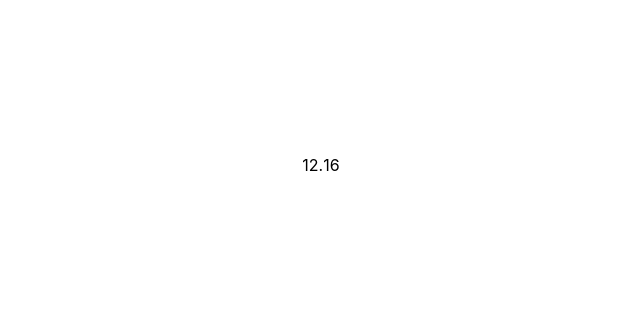
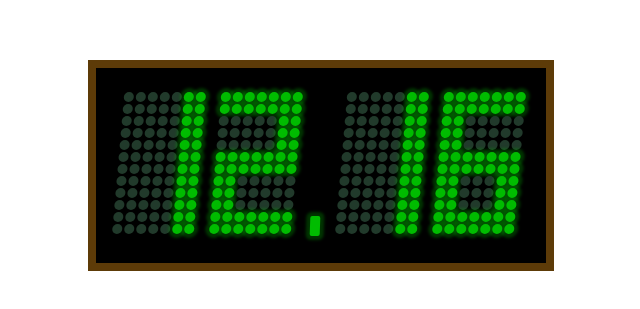
Before and after one commit to aliksander85/soviet-clocks, a React (Create React App) app: page / in a window 1280 px wide. Shown: the part 235-544 px from the top of the page, without its empty margins (319-959 px from the left). Built offline with nearby package versions, Linux system fonts and the light colour scheme.

Commit message:
[feat]: styles for digits and dot blinking

```diff
--- a/src/App.scss
+++ b/src/App.scss
@@ -1,3 +1,12 @@
+$green: rgb(0, 188, 0);
+$greenshadow: rgba(0, 188, 0, 0.28);
+$darkGreen: #213a2b;
+
+@mixin active-item() {
+	background-color: $green;
+	box-shadow: 0 0 3px 4px $greenshadow;
+}
+
 .app {
 	display: flex;
 	align-items: center;
@@ -11,31 +20,184 @@
 }
 
 .clocks {
-	display: flex;
-	flex-direction: row;
+	width: 420px;
+	padding: 20px 15px;
+	background-color: #000;
+	position: relative;
+	border: 8px solid rgb(93, 59, 8);
+
+	&__part {
+		display: inline-block;
+	}
+	&__point {
+		display: inline-block;
+	}
 }
 
 .part {
-	display: flex;
-	flex-direction: row;
+	&__digit {
+		display: inline-block;
+	}
 }
 
 .point {
-	&__sign {
-		animation: blink 1s infinite;
-	}
+	display: inline-block;
+	width: 10px;
+	height: 20px;
+	padding: 2px 4px;
+	margin: 1px 10px 1px 1px;
+	transform: skew(-2deg);
+}
+
+.point-sign {
+	position: relative;
+	float: left;
+	margin: 0;
+	width: 10px;
+	height: 20px;
+	border-radius: 2px;
+	animation: blink 1s infinite;
 }
 @keyframes blink {
 	0% {
-		color: #fff;
+		background-color: $darkGreen;
 	}
 	30% {
-		color: #fff;
+		background-color: $darkGreen;
 	}
 	31% {
-		color: #000;
+		@include active-item();
 	}
 	100% {
-		color: #000;
+		@include active-item();
 	}
 }
+
+.digit {
+	display: inline-block;
+	width: 85px;
+	height: 145px;
+	padding: 2px 5px;
+	margin: 1px;
+	transform: skew(-5deg);
+	background: #000;
+
+	&__container {
+		width: 100%;
+		height: 100%;
+		float: left;
+	}
+	&__dot {
+		float: left;
+	}
+}
+
+.dot {
+	margin: 1px;
+	width: 10px;
+	height: 10px;
+	background-color: $darkGreen;
+	border-radius: 50%;
+}
+
+//Numbers
+.digit-0 {
+	.dot:nth-child(-n + 14),
+	.dot:nth-child(7n + 1),
+	.dot:nth-child(7n + 2),
+	.dot:nth-child(7n + 6),
+	.dot:nth-child(7n + 7),
+	.dot:nth-child(n + 71):nth-child(-n + 85) {
+		@include active-item();
+	}
+}
+.digit-1 {
+	.dot:nth-child(7n),
+	.dot:nth-child(7n + 6) {
+		@include active-item();
+	}
+}
+.digit-2 {
+	.dot:nth-child(-n + 14),
+	.dot:nth-child(n + 20):nth-child(-n + 21),
+	.dot:nth-child(n + 27):nth-child(-n + 28),
+	.dot:nth-child(n + 34):nth-child(-n + 51),
+	.dot:nth-child(n + 57):nth-child(-n + 58),
+	.dot:nth-child(n + 64):nth-child(-n + 65),
+	.dot:nth-child(n + 71):nth-child(-n + 85) {
+		@include active-item();
+	}
+}
+.digit-3 {
+	.dot:nth-child(-n + 14),
+	.dot:nth-child(n + 36):nth-child(-n + 49),
+	.dot:nth-child(n + 71):nth-child(-n + 85),
+	.dot:nth-child(7n),
+	.dot:nth-child(7n + 6) {
+		@include active-item();
+	}
+}
+.digit-4 {
+	.dot:nth-child(n + 1):nth-child(-n + 2),
+	.dot:nth-child(n + 8):nth-child(-n + 9),
+	.dot:nth-child(n + 15):nth-child(-n + 16),
+	.dot:nth-child(n + 22):nth-child(-n + 23),
+	.dot:nth-child(n + 29):nth-child(-n + 30),
+	.dot:nth-child(n + 36):nth-child(-n + 49),
+	.dot:nth-child(7n),
+	.dot:nth-child(7n + 6) {
+		@include active-item();
+	}
+}
+.digit-5 {
+	.dot:nth-child(-n + 16),
+	.dot:nth-child(n + 22):nth-child(-n + 23),
+	.dot:nth-child(n + 29):nth-child(-n + 30),
+	.dot:nth-child(n + 36):nth-child(-n + 49),
+	.dot:nth-child(n + 55):nth-child(-n + 56),
+	.dot:nth-child(n + 62):nth-child(-n + 63),
+	.dot:nth-child(n + 69):nth-child(-n + 85) {
+		@include active-item();
+	}
+}
+.digit-6 {
+	.dot:nth-child(-n + 14),
+	.dot:nth-child(7n + 1),
+	.dot:nth-child(7n + 2),
+	.dot:nth-child(n + 36):nth-child(-n + 49),
+	.dot:nth-child(n + 55):nth-child(-n + 56),
+	.dot:nth-child(n + 62):nth-child(-n + 63),
+	.dot:nth-child(n + 69):nth-child(-n + 85) {
+		@include active-item();
+	}
+}
+.digit-7 {
+	.dot:nth-child(-n + 12),
+	.dot:nth-child(7n),
+	.dot:nth-child(7n + 6) {
+		@include active-item();
+	}
+}
+.digit-8 {
+	.dot:nth-child(-n + 12),
+	.dot:nth-child(7n),
+	.dot:nth-child(7n + 6),
+	.dot:nth-child(7n + 1),
+	.dot:nth-child(7n + 2),
+	.dot:nth-child(n + 36):nth-child(-n + 47),
+	.dot:nth-child(n + 73):nth-child(-n + 83) {
+		@include active-item();
+	}
+}
+.digit-9 {
+	.dot:nth-child(n + 1):nth-child(-n + 12),
+	.dot:nth-child(n + 15):nth-child(-n + 16),
+	.dot:nth-child(n + 22):nth-child(-n + 23),
+	.dot:nth-child(n + 29):nth-child(-n + 30),
+	.dot:nth-child(n + 36):nth-child(-n + 49),
+	.dot:nth-child(7n),
+	.dot:nth-child(7n + 6),
+	.dot:nth-child(n + 71):nth-child(-n + 83) {
+		@include active-item();
+	}
+}
--- a/src/components/Clocks.tsx
+++ b/src/components/Clocks.tsx
@@ -17,13 +17,13 @@ function Clocks() {
 
 	return (
 		<div className="clocks">
-			<div className="clocks__part">
+			<div className="clocks__part part">
 				<Part part={hours} />
 			</div>
-			<div className="clocks__point">
+			<div className="clocks__point point">
 				<Point />
 			</div>
-			<div className="clocks__part">
+			<div className="clocks__part part">
 				<Part part={minutes} />
 			</div>
 		</div>
--- a/src/components/Digit.tsx
+++ b/src/components/Digit.tsx
@@ -1,11 +1,34 @@
-import React from 'react';
+import React, { useLayoutEffect, useState } from 'react';
+import { DIGIT_SQUARE } from '../constants/constants';
 
 type DigitProps = {
 	digit: number;
 };
 
 function Digit({ digit }: DigitProps) {
-	return <div>{digit}</div>;
+	const [spans, setSpans] = useState<number[]>([]);
+
+	const createSpans = () => {
+		const tempSpans = [];
+
+		for (let index = 0; index < DIGIT_SQUARE; index++) {
+			tempSpans.push(index);
+		}
+
+		setSpans(tempSpans);
+	};
+
+	useLayoutEffect(() => {
+		createSpans();
+	}, []);
+
+	return (
+		<div className={`digit__container digit-${digit}`}>
+			{spans.map((sp, i) => (
+				<span className="digit__dot dot" key={i}></span>
+			))}
+		</div>
+	);
 }
 
 export default Digit;
--- a/src/components/Part.tsx
+++ b/src/components/Part.tsx
@@ -21,14 +21,14 @@ function Part({ part }: PartProps) {
 	}, [part]);
 
 	return (
-		<div className="part">
-			<div className="part__digit">
+		<>
+			<div className="part__digit digit">
 				<Digit digit={leftPart} />
 			</div>
-			<div className="part__digit">
+			<div className="part__digit digit">
 				<Digit digit={rightPart} />
 			</div>
-		</div>
+		</>
 	);
 }
 
--- a/src/components/Point.tsx
+++ b/src/components/Point.tsx
@@ -2,9 +2,9 @@ import React from 'react';
 
 function Point() {
 	return (
-		<div className="point">
-			<span className="point__sign">.</span>
-		</div>
+		<>
+			<span className="point__sign point-sign"></span>
+		</>
 	);
 }
 
--- a/src/constants/constants.ts
+++ b/src/constants/constants.ts
@@ -1 +1,4 @@
 export const TEN: number = 10;
+export const DIGIT_WIDTH = 7;
+export const DIGIT_HEIGHT = 12;
+export const DIGIT_SQUARE = DIGIT_WIDTH * DIGIT_HEIGHT;
```
